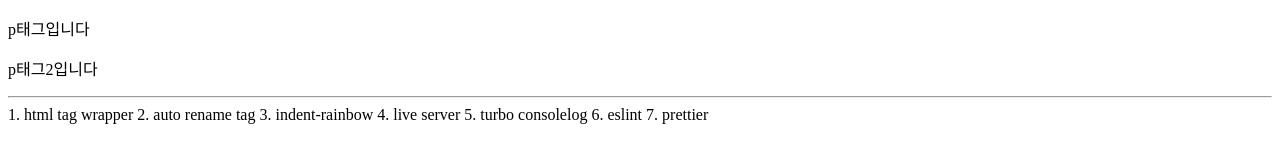
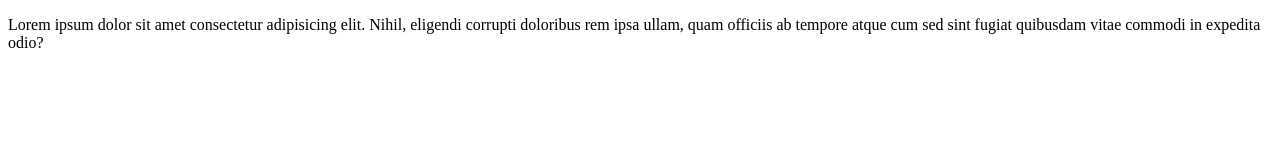
Before and after one commit to Kwantae2/learn-html-css, a plain HTML site: page index.html in a window 1280 px wide. Drawn offline with Linux system fonts and the light colour scheme.

Commit message:
fix: p태그 내용 수정

```diff
--- a/index.html
+++ b/index.html
@@ -6,10 +6,10 @@
     <title>HTML실습</title>
   </head>
   <body>
-    <p>p태그입니다</p>
-    <p>p태그2입니다</p>
-    <hr />
-    1. html tag wrapper 2. auto rename tag 3. indent-rainbow 4. live server 5.
-    turbo consolelog 6. eslint 7. prettier
+    <p>
+      Lorem ipsum dolor sit amet consectetur adipisicing elit. Nihil, eligendi
+      corrupti doloribus rem ipsa ullam, quam officiis ab tempore atque cum sed
+      sint fugiat quibusdam vitae commodi in expedita odio?
+    </p>
   </body>
 </html>
```
